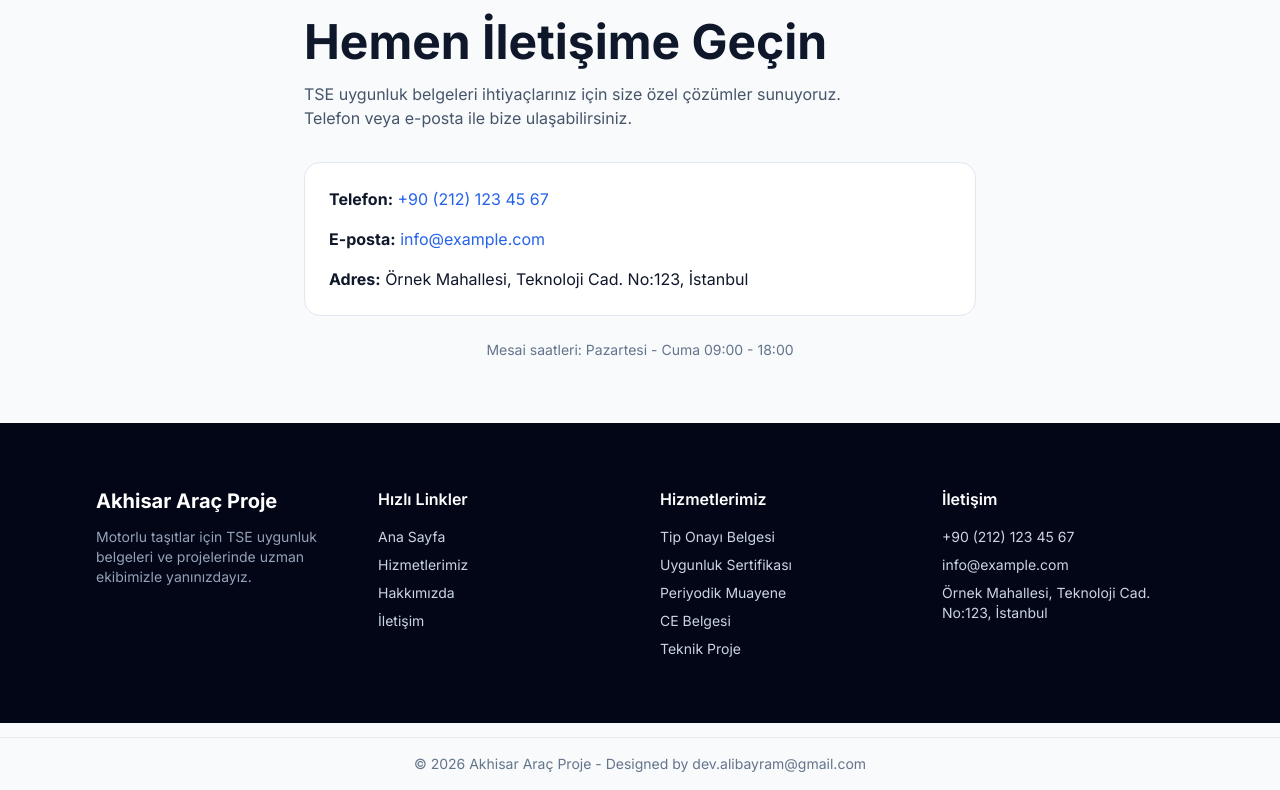
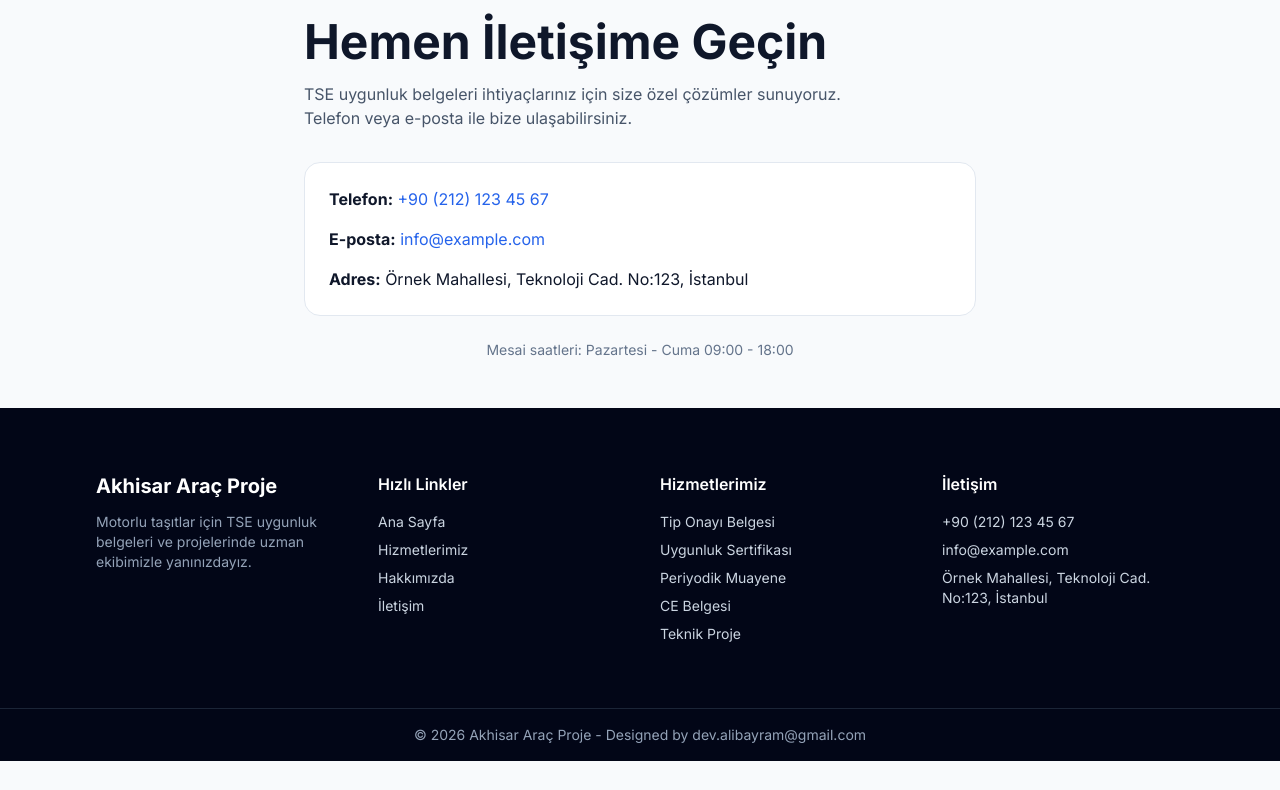
Before and after one commit to dev-alibayram/akhisar-arac-proje, a Next.js app: page /en in a window 1280 px wide. Shown: the part 4471-5261 px from the top of the page. Built offline with nearby package versions, Linux system fonts and the light colour scheme.

Commit message:
fix(ui): move legal line into dark footer
Place the 2026 copyright text inside the dark footer block at the bottom and remove the separate white strip.

```diff
--- a/src/app/[locale]/page.tsx
+++ b/src/app/[locale]/page.tsx
@@ -226,7 +226,7 @@ export default function LandingPage() {
         </div>
       </section>
 
-      <section id="iletisim" className="flex min-h-[calc(100svh+96px)] flex-col justify-between">
+      <section id="iletisim" className="flex min-h-[calc(100svh+96px)] flex-col">
         <div className="mx-auto w-full max-w-6xl px-4 pb-12 pt-20 sm:px-6 lg:px-8">
           <article className="mx-auto w-full max-w-2xl">
             <span className="rounded-full bg-blue-100 px-3 py-1 text-xs font-semibold text-blue-700">
@@ -303,10 +303,9 @@ export default function LandingPage() {
               </ul>
             </div>
           </div>
-        </div>
-
-        <div className="overflow-x-auto whitespace-nowrap border-t border-slate-200/70 py-4 text-center text-xs text-slate-500 sm:text-sm">
-          © 2026 Akhisar Araç Proje - Designed by dev.alibayram@gmail.com
+          <div className="border-t border-slate-800/90 px-4 py-4 text-center text-xs text-slate-400 sm:text-sm">
+            © 2026 Akhisar Araç Proje - Designed by dev.alibayram@gmail.com
+          </div>
         </div>
       </section>
     </main>
```
